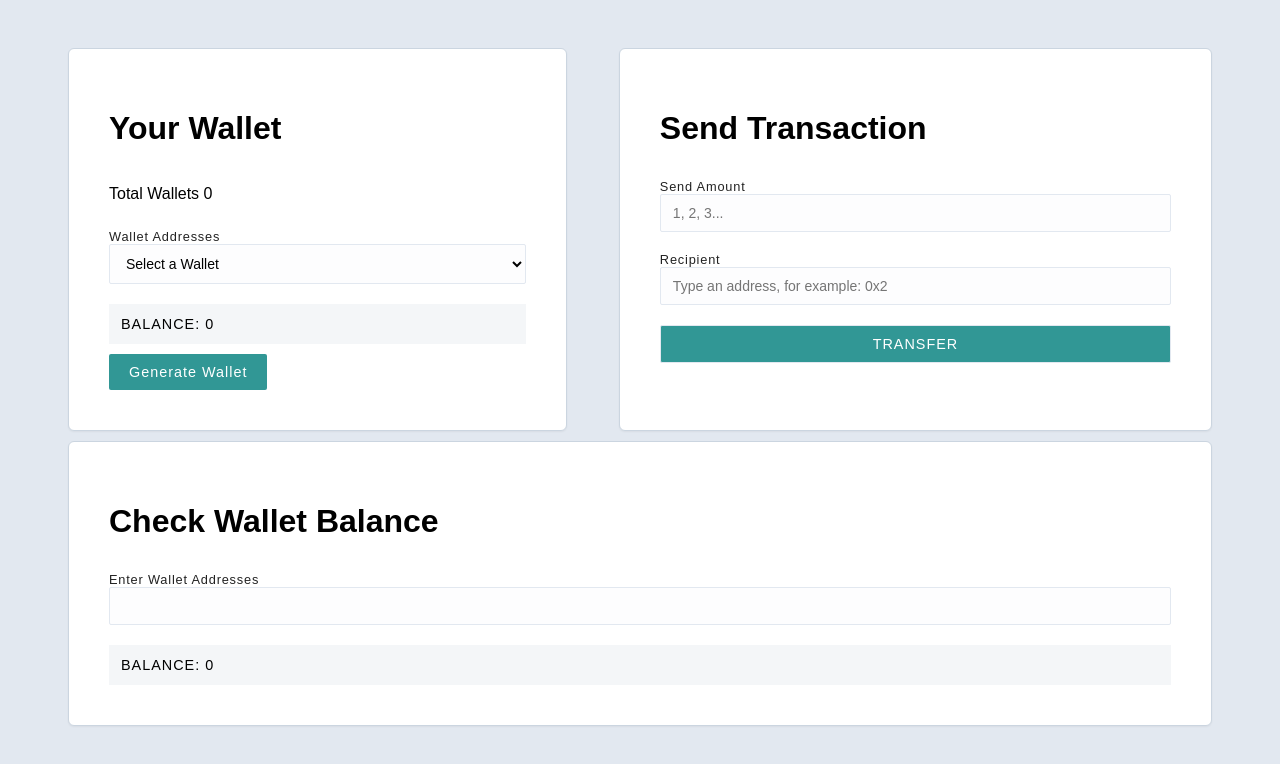
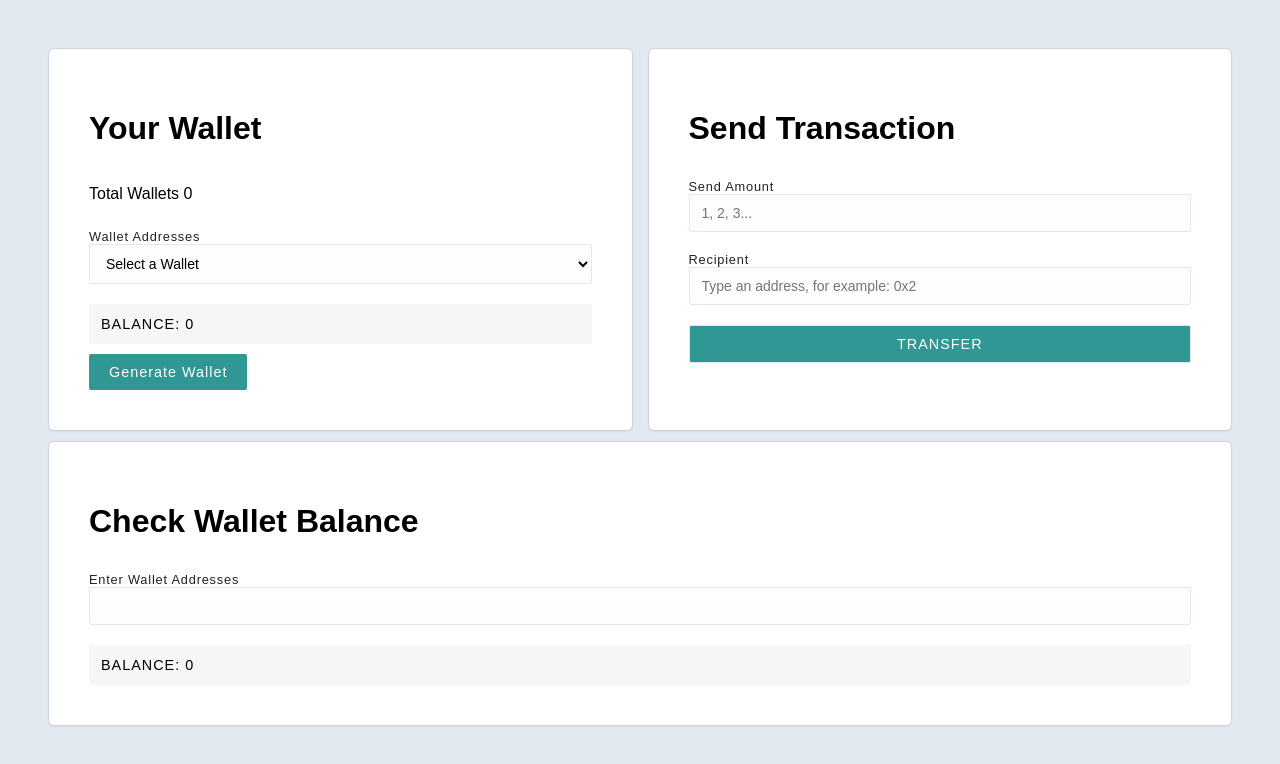
Before and after one commit to AlSirang/ECDSA-Node, a Next.js app: page / in a window 1280 px wide. Shown: the top 764 px of the page. Built offline with nearby package versions, Linux system fonts and the light colour scheme.

Commit message:
styling: update page layout

```diff
--- a/styles/globals.scss
+++ b/styles/globals.scss
@@ -1,8 +1,13 @@
+* {
+  box-sizing: border-box;
+}
+
 body {
   font-family: "Muli", sans-serif;
   font-weight: 300;
   background-color: #e2e8f0;
   padding: 40px;
+  box-sizing: border-box;
 }
 
 label {
@@ -18,19 +23,19 @@ label {
   display: flex;
   max-width: 1400px;
   flex-wrap: wrap;
-  gap: 12px;
+  gap: 15px;
   margin: 0 auto;
 }
 
 .container {
   flex-grow: 1;
-  margin: 0 20px;
   background-color: #fff;
   border: 1px solid #cbd5e0;
   box-shadow: 0 1px 2px 0 rgba(0, 0, 0, 0.05);
   border-radius: 0.375rem;
   padding: 40px;
 
+  flex-basis: 49%;
   label {
     margin: 10px 0;
   }
```
